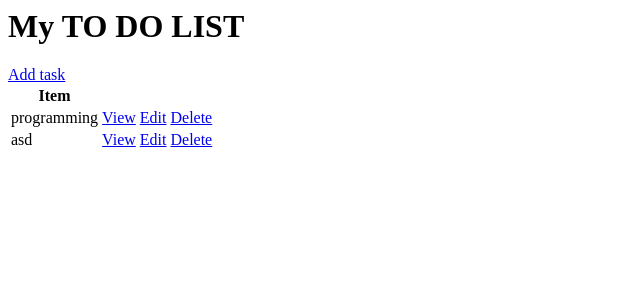
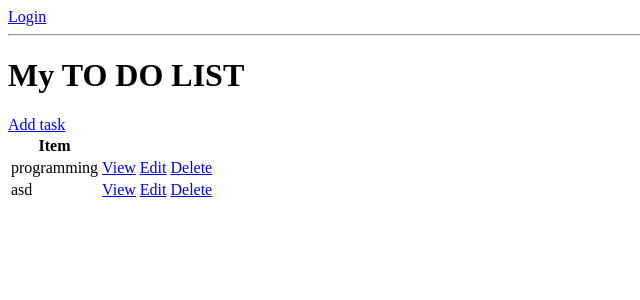
Before and after one commit to MaNiasudo/webscraping, a Django app: page / in a window 1280 px wide. Shown: the top 300 px of the page, without its empty margins (0-640 px from the left). Run offline with Django 5.2, Linux system fonts and the light colour scheme; data comes from the database, SQL or seed files in the repository; both versions use the stored data as it was after the commit.

Commit message:
added login logout with django auth view

```diff
--- a/webproj/trakts/base/templates/base/task_list.html
+++ b/webproj/trakts/base/templates/base/task_list.html
@@ -1,4 +1,22 @@
+
+{% if request.user.is_authenticated %}
+<div style="text-align: right;">
+    {{ request.user }}
+</div>
+<form action="{% url 'logout' %}" method="post" style="display:inline;">
+    {% csrf_token %}
+    <button type="submit" style="background:none; border:none; color:blue; cursor:pointer;">
+        Logout
+    </button>
+</form>
+
+{% else %}
+<a href="{% url 'login' %}">Login</a>
+{% endif %}
+
+<hr>
 <h1>My TO DO LIST</h1>
+
 <a href="{% url 'task-create' %}">Add task</a>
 <table>
     <tr>
--- a/webproj/trakts/base/urls.py
+++ b/webproj/trakts/base/urls.py
@@ -1,7 +1,11 @@
 from django.urls import path
-from .views import TaskList ,TaskDetail, TaskCreate ,TaskUpdate , TaskDelete
+from .views import TaskList ,TaskDetail, TaskCreate ,TaskUpdate , TaskDelete , CustomLoginView
+
+from django.contrib.auth.views import LogoutView
 
 urlpatterns = [
+    path('login/', CustomLoginView.as_view(), name='login'),
+    path('logout/', LogoutView.as_view(next_page='login'), name='logout'),
     path('', TaskList.as_view(), name='tasks'),
     path('task/<int:pk>', TaskDetail.as_view(), name='task'),
     path('create-task/', TaskCreate.as_view(), name='task-create'),
--- a/webproj/trakts/base/views.py
+++ b/webproj/trakts/base/views.py
@@ -4,8 +4,20 @@ from django.views.generic.detail import DetailView
 from django.views.generic.edit import CreateView , UpdateView ,DeleteView
 from django.urls import reverse_lazy
 
+from django.contrib.auth.views import LoginView
+
 from .models import Task , Integrations
 # Create your views here.
+
+class CustomLoginView(LoginView):
+    template_name = 'base/login.html'
+    fields = '__all__'
+    redredirect_authenticated_user = True
+
+
+    def get_success_url(self):
+        return reverse_lazy('tasks')
+
 
 class TaskList(ListView):
     model = Task
```
Also changed, not shown: webproj/trakts/base/templates/base/login.html (added, +8 -0 lines), webproj/trakts/db.sqlite3.
